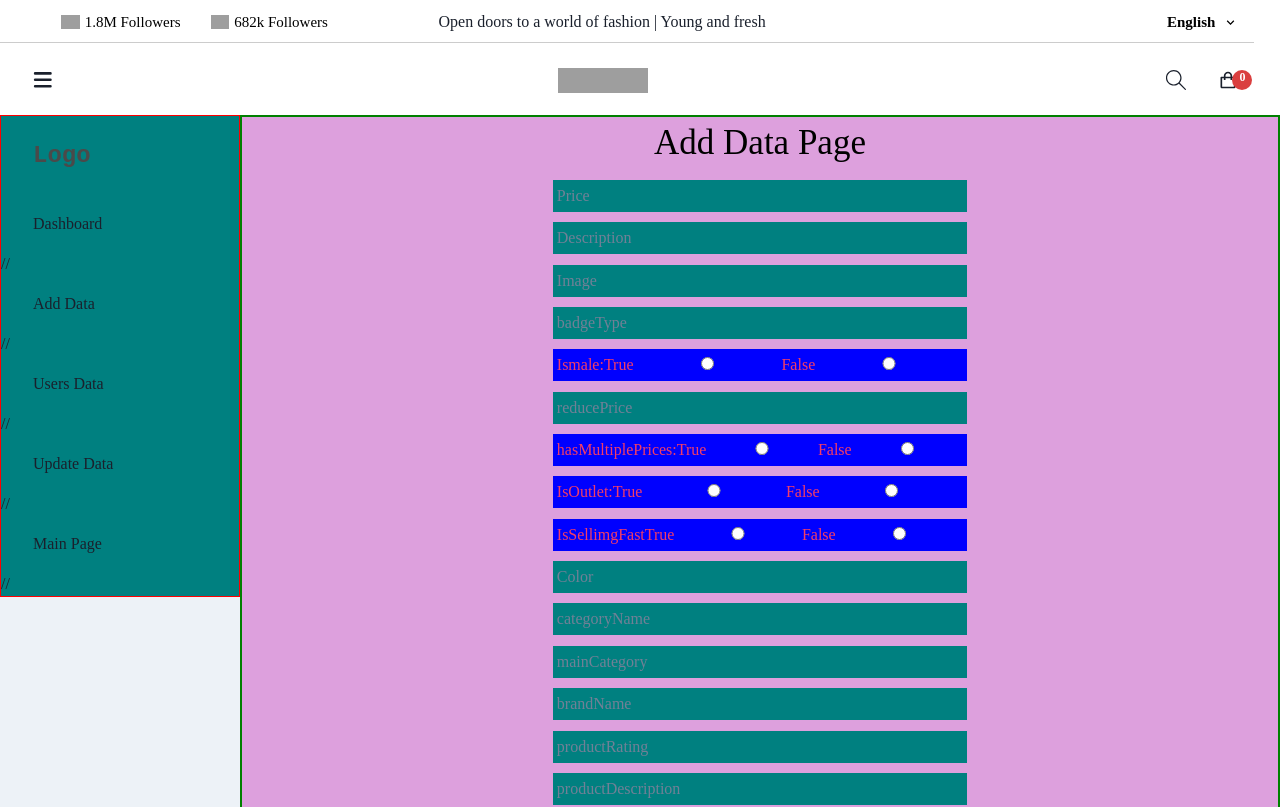
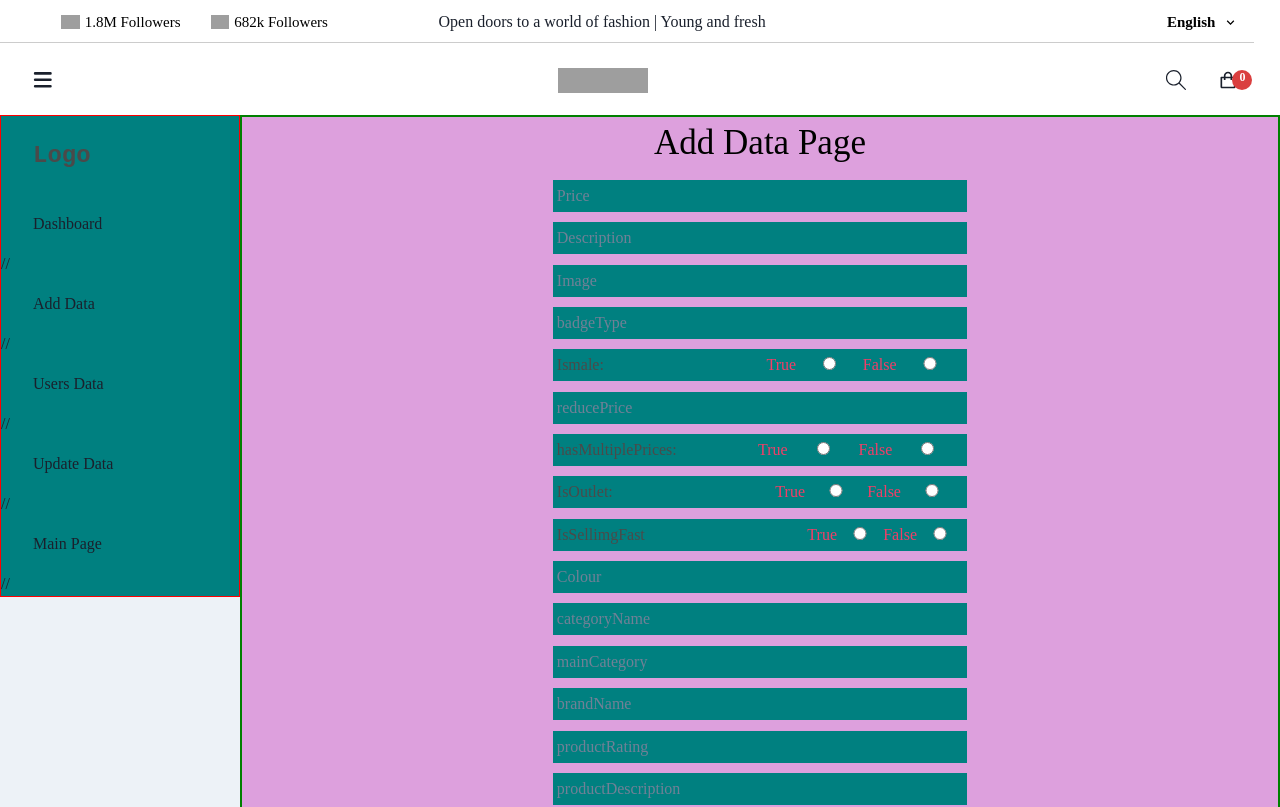
Before and after one commit to sukanta255/ordinary-summer-5089, a React (Create React App) app in the folder frontend/: page /adddata in a window 1280 px wide. Shown: the top 807 px of the page. Built offline with nearby package versions, Linux system fonts and the light colour scheme; grey boxes are pictures that could not be loaded.

Commit message:
main edited

```diff
--- a/frontend/src/components/AdminPage/AddData.jsx
+++ b/frontend/src/components/AdminPage/AddData.jsx
@@ -15,7 +15,7 @@ const AddData = () => {
   const [hasMultiplePrices,setHasMultiplePrice]=useState("")
   const [isOutlet,setIsOutlet]=useState("")
   const [isSellingFast,setIsSellingFast]=useState("")
-  const [color,setColor]=useState("")
+  const [colour,setColour]=useState("")
   const [categoryName,setCategoryName]=useState("")
   const [mainCategory,setMainCategory]=useState("")
   const [brandName,setBrandName]=useState("")
@@ -33,7 +33,7 @@ const AddData = () => {
       hasMultiplePrices,
       isOutlet,
       isSellingFast,
-      color,
+      colour,
       mainCategory,
       brandName,
       productRating,
@@ -67,7 +67,7 @@ const AddData = () => {
         <input type="text" value={image}  placeholder='Image' onChange={(e)=>setImage(e.target.value)}/>
         <input type="text" value={badgeType}  placeholder='badgeType' onChange={(e)=>setBadgeType(e.target.value)}/>
         <div className={styles.radiobtn}>
-        Ismale:
+        <p style={{marginRight:"40%"}}>Ismale:</p>
         <label for="genderT">True</label>
         <input type="radio" id='genderT' value={true} name="gender" onChange={(e)=>setIsmale(e.target.value)} />
         <label for="genderF">False</label>
@@ -76,7 +76,7 @@ const AddData = () => {
 
         <input  type="text" value={reducePrice}  placeholder='reducePrice' onChange={(e)=>setReducedPrice(e.target.value)}/>
         <div className={styles.radiobtn} >
-        hasMultiplePrices:
+        <p style={{marginRight:"20%"}}> hasMultiplePrices:</p>
         <label for="hasMultiplePricesT">True</label>
         <input type="radio" id='hasMultiplePricesT' name='hasMultiplePrices' value={true} onChange={(e)=>setHasMultiplePrice(e.target.value)}/>
         <label for="hasMultiplePricesF">False</label>
@@ -85,21 +85,21 @@ const AddData = () => {
         </div>
 
         <div className={styles.radiobtn} >
-        IsOutlet:
+        <p style={{marginRight:"40%"}}>IsOutlet:</p>
         <label for="isoutletT">True</label>
         <input type="radio" value={true} id="isoutletT" name="isoutlet" onChange={(e)=>setIsOutlet(e.target.value)}  />
         <label for="isoutletF">False</label>
         <input type="radio"  value={false} id="isoutletF" name="isoutlet" onChange={(e)=>setIsOutlet(e.target.value)} />
         </div>
         <div className={styles.radiobtn}>
-          IsSellimgFast
+        <p style={{marginRight:"40%"}}>  IsSellimgFast</p>
         <label for="isSellingFastT">True</label>
         <input type="radio" id="isSellingFastT" value={true} name="isSellingFast"  onChange={(e)=>setIsSellingFast(e.target.value)}/>
         <label for="isSellingFastF">False</label>
         <input type="radio" id="isSellingFastF" value={false} name="isSellingFast" onChange={(e)=>setIsSellingFast(e.target.value)}/>
 
         </div>
-        <input type="text" value={color}  placeholder='Color' onChange={(e)=>setColor(e.target.value)}/>
+        <input type="text" value={colour}  placeholder='Colour' onChange={(e)=>setColour(e.target.value)}/>
         <input type="text" value={categoryName}  placeholder='categoryName' onChange={(e)=>setCategoryName(e.target.value)}/>
         <input type="text" value={mainCategory}  placeholder='mainCategory' onChange={(e)=>setMainCategory(e.target.value)}/>
         <input type="text" value={brandName}  placeholder='brandName' onChange={(e)=>setBrandName(e.target.value)}/>
--- a/frontend/src/components/AdminPage/AddData.module.css
+++ b/frontend/src/components/AdminPage/AddData.module.css
@@ -34,12 +34,12 @@
     flex-direction: row;
     margin: auto;
     color: #f33d67;
-    background-color:blue;
+    background-color:teal;
     width: 40%;
     padding: 4px;
     margin-top: 1%;
    /* flex: 1; */
-    justify-content:flex-end;
+    justify-content:space-around;
 }
 .radiobtn>input .radiobtn>label{
     flex:1;
--- a/frontend/src/components/AdminPage/AdminDashboard.jsx
+++ b/frontend/src/components/AdminPage/AdminDashboard.jsx
@@ -5,13 +5,13 @@ import PieChart from './PieChart'
 
 const AdminDashboard = () => {
   return (
-    <div>
+    <div style={{maxWidth:"100%"}}>
 
     <Box display={"flex"}>
-        <Box w={"20%"}>
+        <div>
             <AdminSidebar/>
-        </Box>
-        <Box w={"100%"}> <PieChart/></Box>
+        </div>
+        <div> <PieChart/></div>
      </Box>
 
 
--- a/frontend/src/components/AdminPage/AdminSidebar.jsx
+++ b/frontend/src/components/AdminPage/AdminSidebar.jsx
@@ -33,7 +33,7 @@ import { SidebarContent } from './SidebarContent';
 //   icon: IconType;
 // }
  export const LinkItems = [
-  { name: 'Dashboard', icon: FiHome ,link:"/dashboard"},
+  { name: 'Dashboard', icon: FiHome ,link:"/admin"},
   { name: 'Add Data', icon: FiTrendingUp,link:"/adddata" },
   { name: 'Users Data', icon: FiCompass,link:"/usersdata" },
   { name: 'Update Data', icon: FiStar ,link:"/updatedata"},
--- a/frontend/src/components/AdminPage/PieChart.jsx
+++ b/frontend/src/components/AdminPage/PieChart.jsx
@@ -1,5 +1,5 @@
 import Chart from 'react-apexcharts'
-
+import styles from "./PieChart.module.css"
 import React, { useEffect,useState } from 'react'
 import axios from 'axios';
 // import { getData } from '../../API/requests';
@@ -8,20 +8,27 @@ import axios from 'axios';
 // http://localhost:4100/adddata
 
 const PieChart = () => {
+  const [data,setData]=useState([]);
+const [length,setLength]=useState("")
 
      const getData = async () => {
         try {
-          return await axios.get("https://enchanting-gold-tie.cyclic.app/adddata");
+          return await axios.get("https://enchanting-gold-tie.cyclic.app/adddata",{
+            headers:{
+              Authorization:localStorage.getItem("authToken")
+            }
+          });
         } catch (err) {
           console.log("err: ", err);
         }
       };
-    const [data,setData] = useState([]);
+
 
     const fetchAndUpdatdata= async()=>{
      let value=await getData()
      setData(value)
-
+     console.log(value)
+     setLength(value.data.length)
     }
 
 
@@ -29,11 +36,14 @@ const PieChart = () => {
        fetchAndUpdatdata();
 
     },[]);
-    console.log(data)
+    console.log(length)
 
   return (
-    <div>
-        <h1>hii</h1>
+    <div style={{direction:"flex",flexDirection:"column"}}>
+        <div className={styles.left}>
+           <h1 className={styles.count}>{`Total Count:${length}`}</h1>
+        </div>
+        <div>
         <Chart
 
         type="pie"
@@ -54,7 +64,7 @@ const PieChart = () => {
         >
         </Chart>
 
-
+        </div>
      {/* <Doughnut data={data} /> */}
     </div>
   )
--- a/frontend/src/components/AdminPage/PieChart.module.css
+++ b/frontend/src/components/AdminPage/PieChart.module.css
@@ -0,0 +1,12 @@
+.left{
+    width: 50%;
+    height: 100px;
+     margin: auto;
+     /* background-color: #c22d2d; */
+    align-items: center;
+    justify-content: center;
+}
+.count{
+    font-size: 80px;
+    background-color: #87a176;
+}
```
Also changed, not shown: 1 other file (tests, documents, lock files or other folders).
